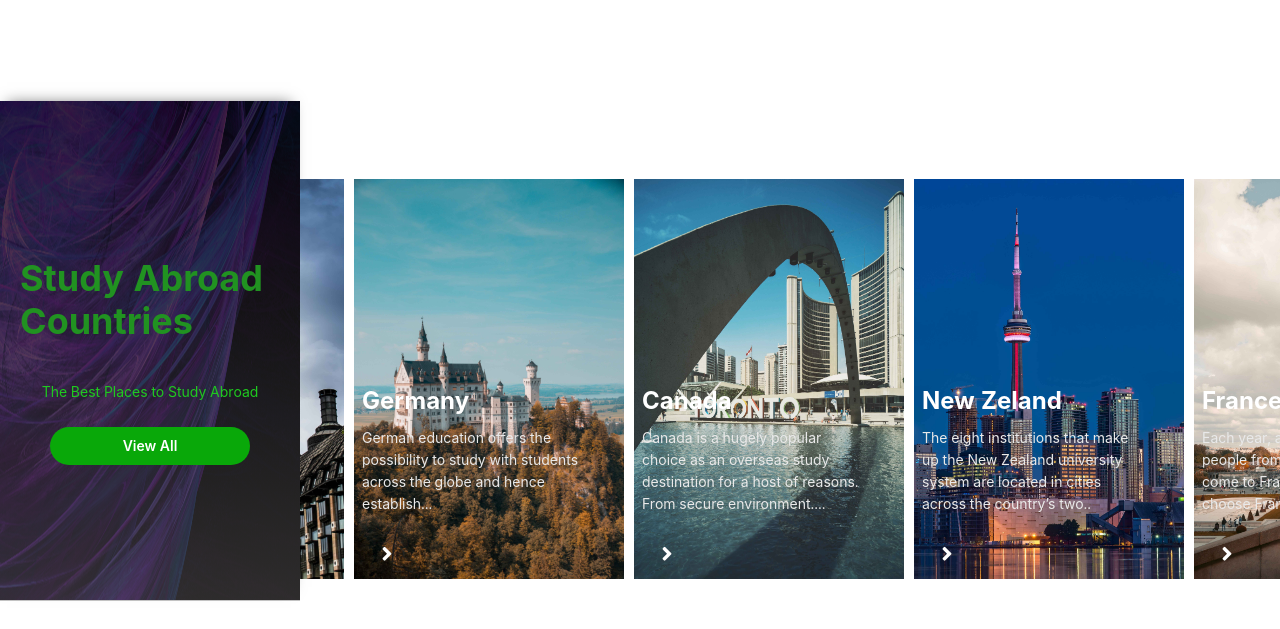
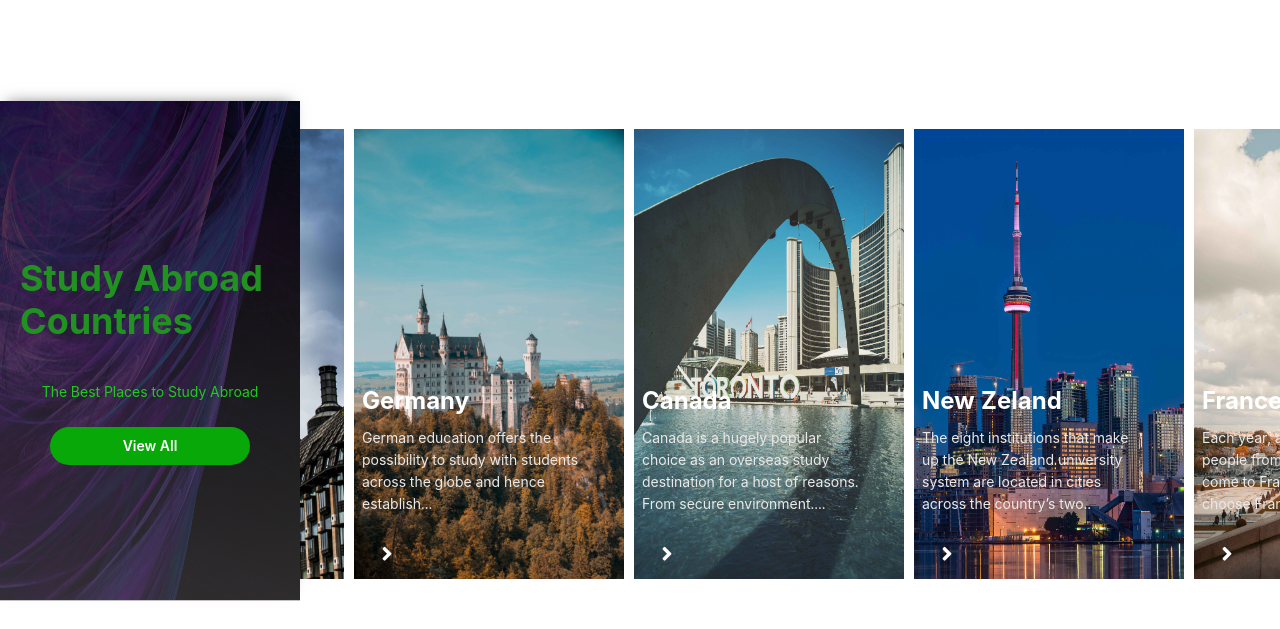
Before and after one commit to georgejeswin/opera-host, a React (Create React App) app in the folder frontend/: page / in a window 1280 px wide. Shown: the part 1367-1996 px from the top of the page. Built offline with nearby package versions, Linux system fonts and the light colour scheme; no server answers.

Commit message:
study slide update

```diff
--- a/frontend/src/components/Courses.css
+++ b/frontend/src/components/Courses.css
@@ -86,7 +86,7 @@
 .courses .swiper-slide-prev {
   width: 400px !important;
 }
-@media only screen and (max-width: 600px) {
+@media only screen and (max-width: 800px) {
   .courses .swiper-slide {
     min-width: 100vw !important;
     max-width: 100vw !important;
--- a/frontend/src/components/Study.css
+++ b/frontend/src/components/Study.css
@@ -130,7 +130,7 @@
 .study .swiper__slide {
   margin: 20px !important;
 }
-@media only screen and (max-width: 600px) {
+@media only screen and (max-width: 800px) {
   .study {
     flex-direction: column;
   }
@@ -141,7 +141,7 @@
     max-width: 100vw !important;
   }
 }
-@media only screen and (min-width: 601px) {
+@media only screen and (min-width: 801px) {
   .heading__h1-res,
   .register__button-res {
     display: none;
@@ -220,7 +220,7 @@
   margin-top: -30px;
   z-index: 9;
 }
-@media only screen and (max-width: 600px) {
+@media only screen and (max-width: 800px) {
   .study .swiper-slide {
     min-width: 100vw !important;
     max-width: 100vw !important;
--- a/frontend/src/pages/StudyPage.css
+++ b/frontend/src/pages/StudyPage.css
@@ -92,8 +92,8 @@
 .studyCardComp__img {
   max-width: 270px;
   min-width: 270px;
-  min-height: 400px;
-  max-height: 400px;
+  min-height: 450px;
+  max-height: 450px;
 }
 .studyComp__content {
   margin-top: -340px;
```
Also changed, not shown: 7 other files (tests, documents, lock files or other folders).
